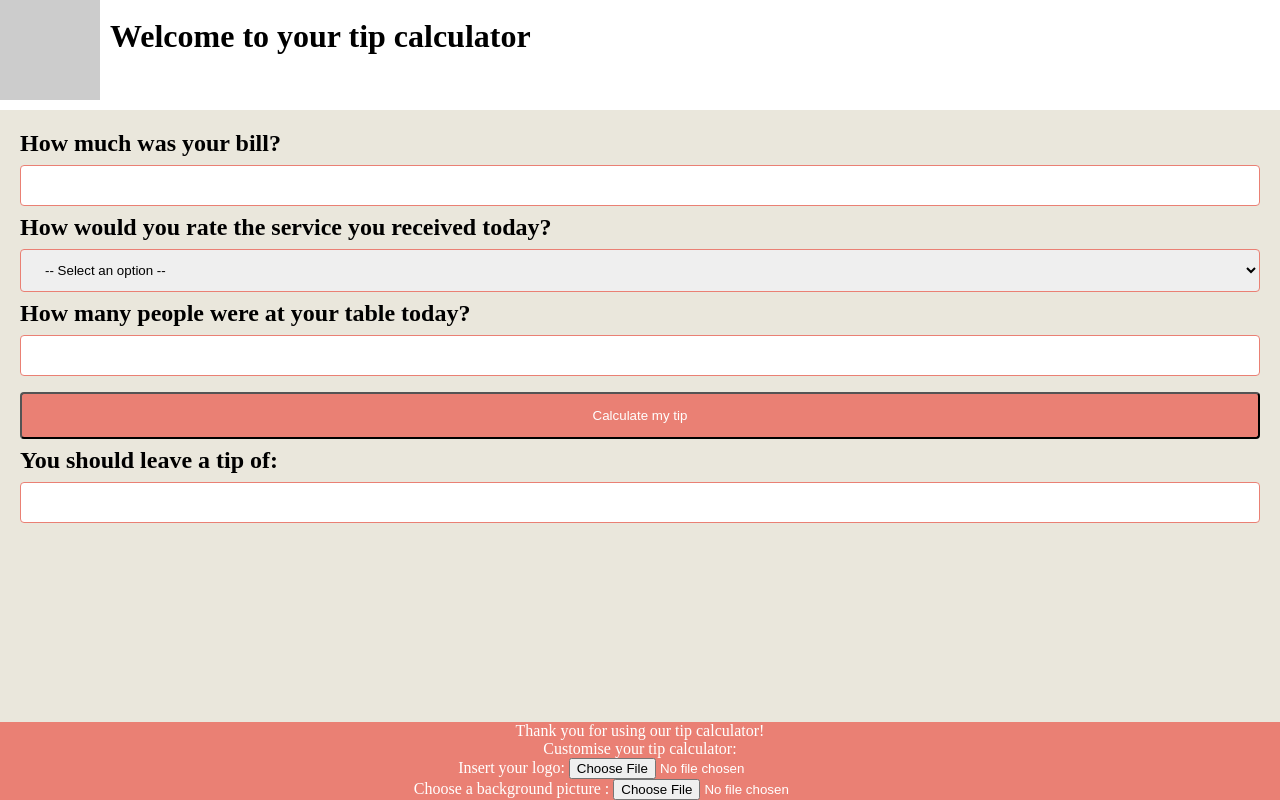
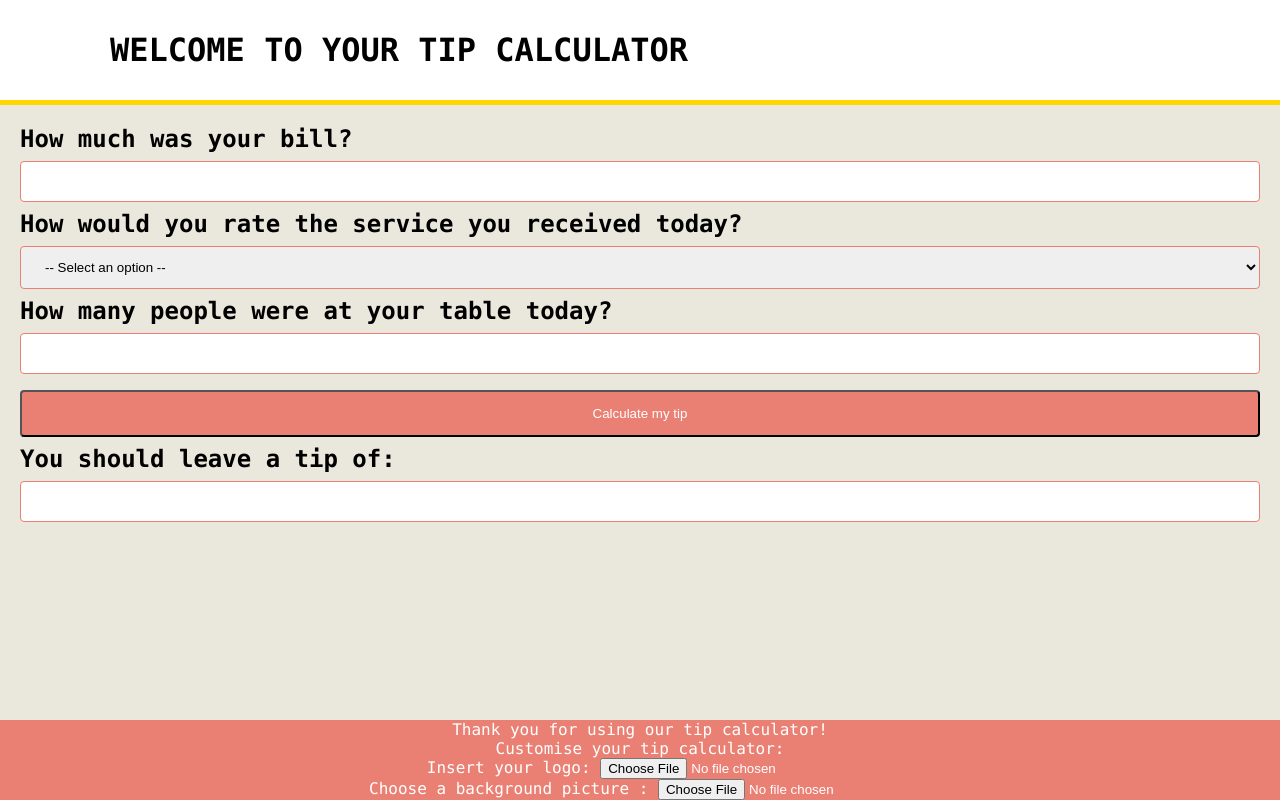
Before and after one commit to Ireaurora/tip_calculator, a plain HTML site: page index.html in a window 1280 px wide. Drawn offline with Linux system fonts and the light colour scheme.

Commit message:
changes to style

```diff
--- a/tip_style.css
+++ b/tip_style.css
@@ -1,5 +1,6 @@
 body{
   background-color: #eae7dc;
+  font-family : "Lucida Console";
 }
 * {
   margin: 0;
@@ -10,18 +11,21 @@ header #logo {
   float: left;
   width: 100px;
   height: 100px;
-  background: #ccc;
+  background:white;
   background-image:url('')
 }
 header{
-  height: 110px;
+  height: 100px;
   background-color: white;
+  border-bottom: 5px solid gold;
 }
 
 header h1 {
   position: relative;
   top: 18px;
   left: 10px;
+  line-height: 2;
+  text-transform: uppercase;
 }
 
 #section {
```
